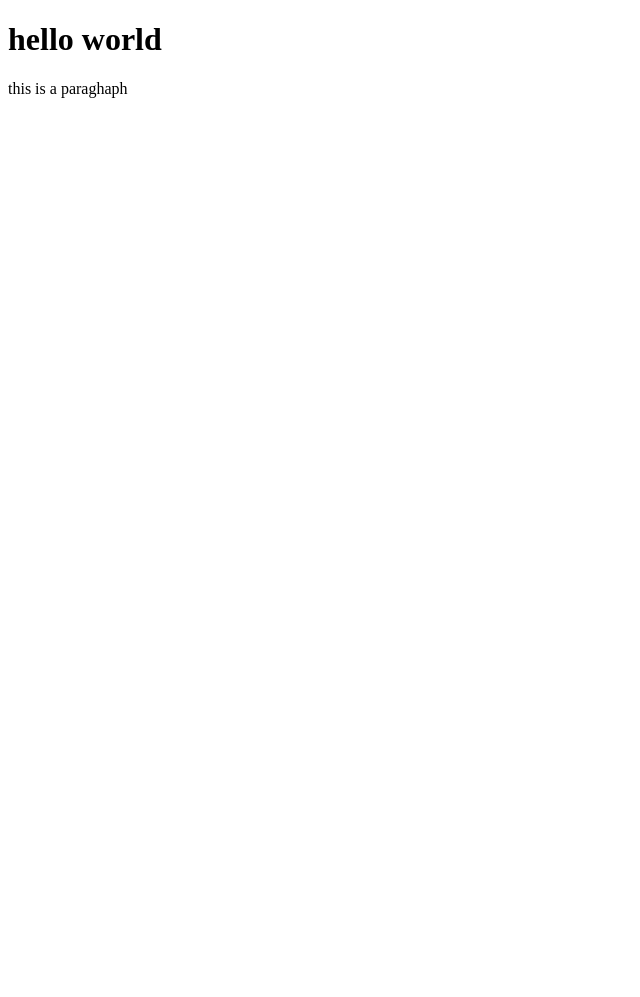
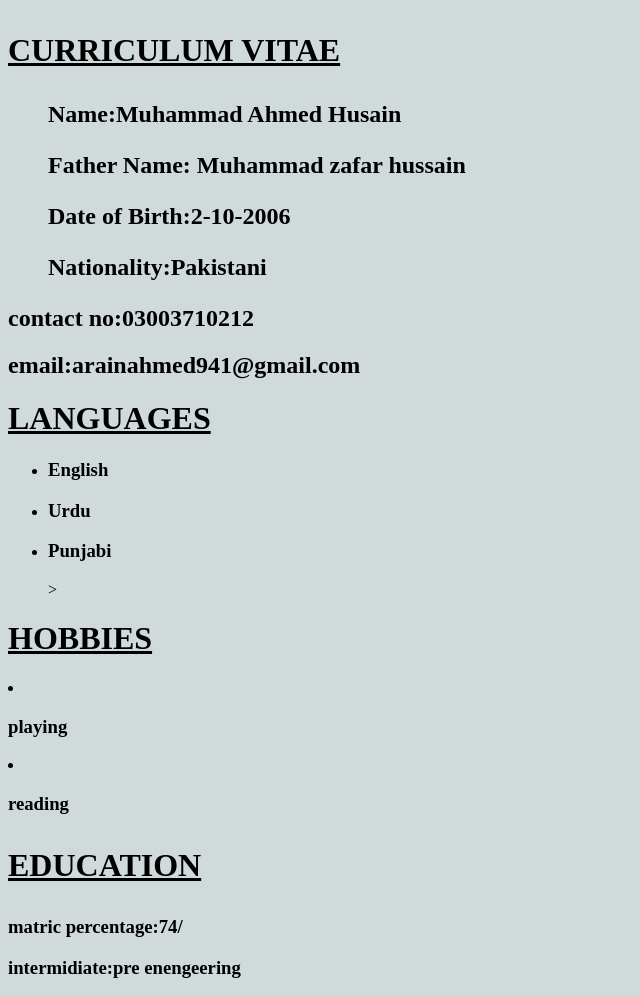
Before and after one commit to AHMEDARAIN12/my-first-repo-in-qrs-class, a plain HTML site: page index.html in a window 1280 px wide. Shown: the whole page, without its empty margins (0-640 px from the left). Before the commit the page ends 800 px from the top, so only its background shows below. Drawn offline with Linux system fonts and the light colour scheme.

Commit message:
this is my first commit

```diff
--- a/index.html
+++ b/index.html
@@ -7,8 +7,30 @@
     , initial-scale=1.0">
     <title>Document</title>
 </head>
-<body>
-<h1>hello world</h1>
-   <p>this is a paraghaph</p>
+<body style ="background-color: rgb(208, 218, 219);">
+    <h1><u><p><b>CURRICULUM VITAE</b></p></u></h1>
+        <h2><ul>Name:Muhammad Ahmed Husain</ul></h2>
+    <h2><ul>Father Name: Muhammad zafar hussain</ul></h2>
+    <h2><ul>Date of Birth:2-10-2006</ul></h2>
+    <h2><ul>Nationality:Pakistani</ul></h2>
+    <h2><u1>contact no:03003710212</u1></h2>
+    <h2><u1>email:arainahmed941@gmail.com</u1></h2>
+
+<h1><u><b>LANGUAGES</b></U></h1>
+<ul>
+<li><h3>English</h3></li>
+<li><h3>Urdu</h3></li>
+<li><h3>Punjabi</h3>></li>
+</ul>
+
+<h1><u><b>HOBBIES</b></u></h1>
+<li><h3>playing</h3></li>
+<li><h3>reading</h3></li>
+<h1><u><p><b>EDUCATION</b></p></u></h1>
+<h3><l1>matric percentage:74/</l1></h3>
+<h3><l1>intermidiate:pre enengeering</l1></h3>
+
+
+
 </body>
 </html>
```
